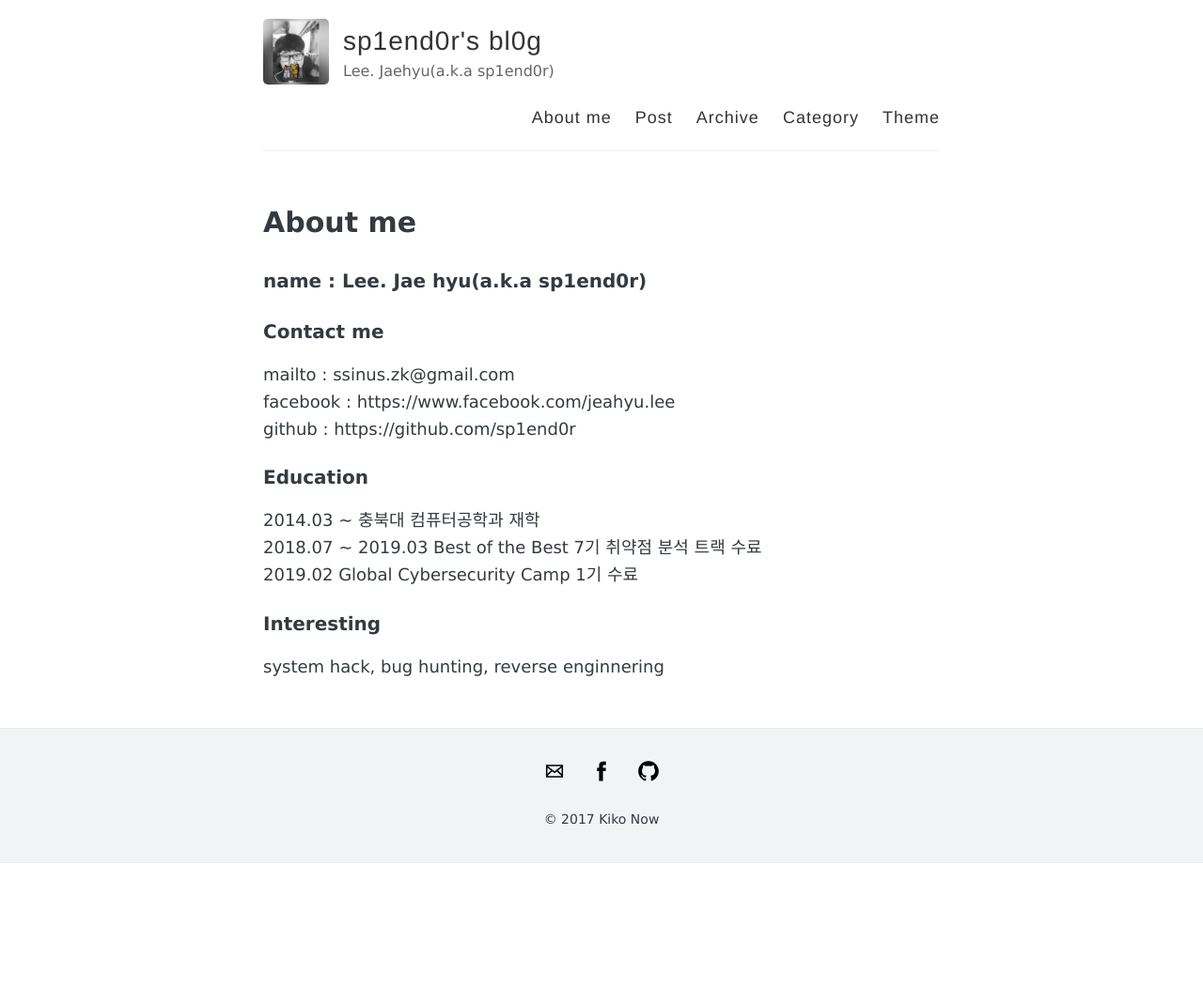
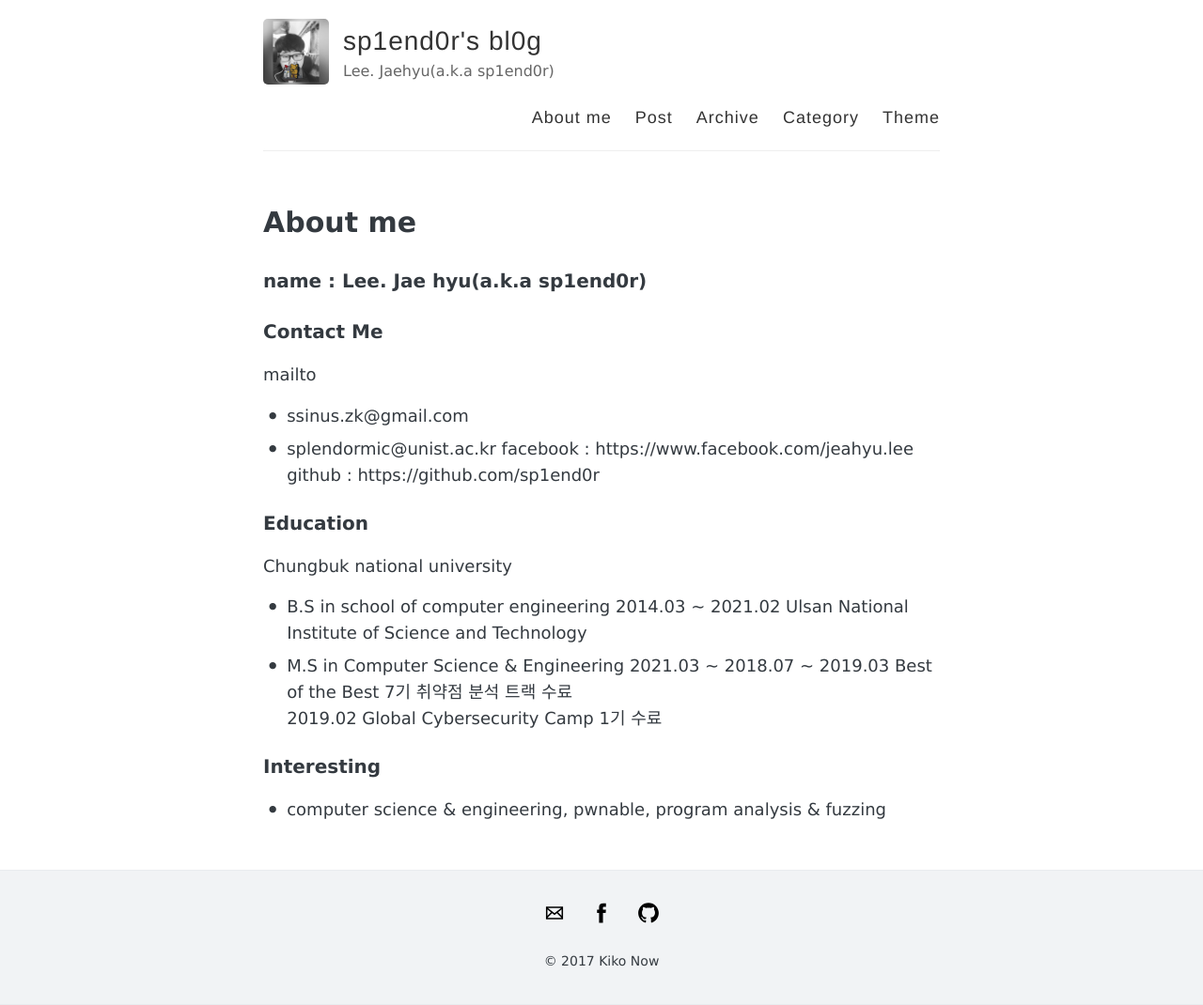
Before and after one commit to sp1end0r/sp1end0r.github.io, a Jekyll site: the page built from about.md, in a window 1280 px wide. Shown: the whole page at 94% size. Built offline with Jekyll 4.4.1, drawn with Linux system fonts in a browser that asks for light colours; before the commit the page ends 919 px from its top, so only the background shows below that.

Commit message:
update about.md.

```diff
--- a/about.md
+++ b/about.md
@@ -6,16 +6,20 @@ permalink: /about/
 
 ### name : Lee. Jae hyu(a.k.a sp1end0r)
 
-### Contact me
-
-mailto : ssinus.zk@gmail.com
+### Contact Me
+mailto
+- ssinus.zk@gmail.com
+- splendormic@unist.ac.kr
 facebook : https://www.facebook.com/jeahyu.lee
 github : https://github.com/sp1end0r
 
 ### Education
-2014.03 ~ 충북대 컴퓨터공학과 재학
+Chungbuk national university
+- B.S in school of computer engineering         2014.03 ~ 2021.02
+Ulsan National Institute of Science and Technology
+- M.S in Computer Science & Engineering         2021.03 ~
 2018.07 ~ 2019.03 Best of the Best 7기 취약점 분석 트랙 수료
 2019.02 Global Cybersecurity Camp 1기 수료
 
 ### Interesting
-system hack, bug hunting, reverse enginnering
+- computer science & engineering, pwnable, program analysis & fuzzing
```
